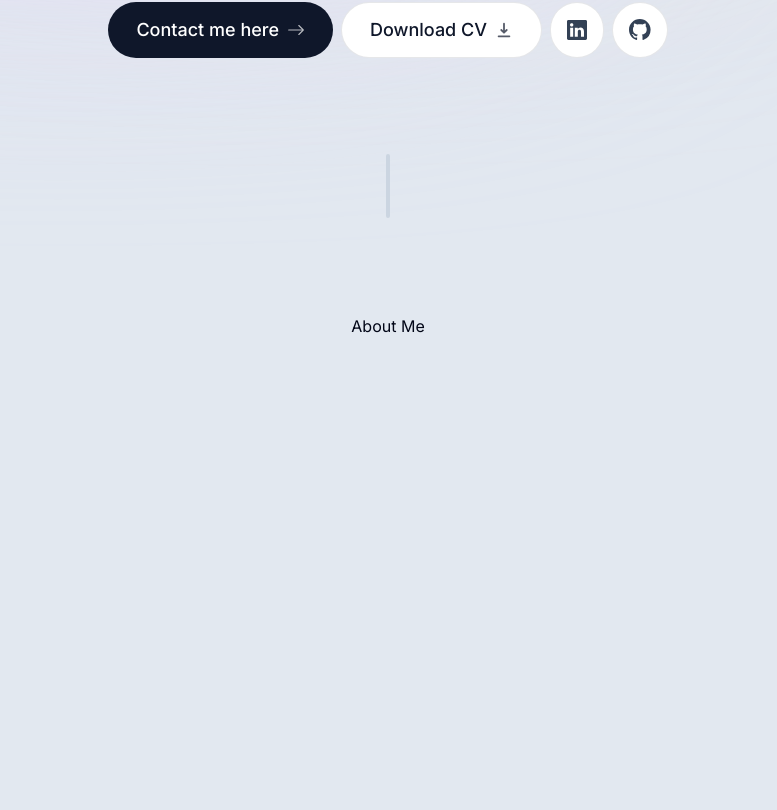
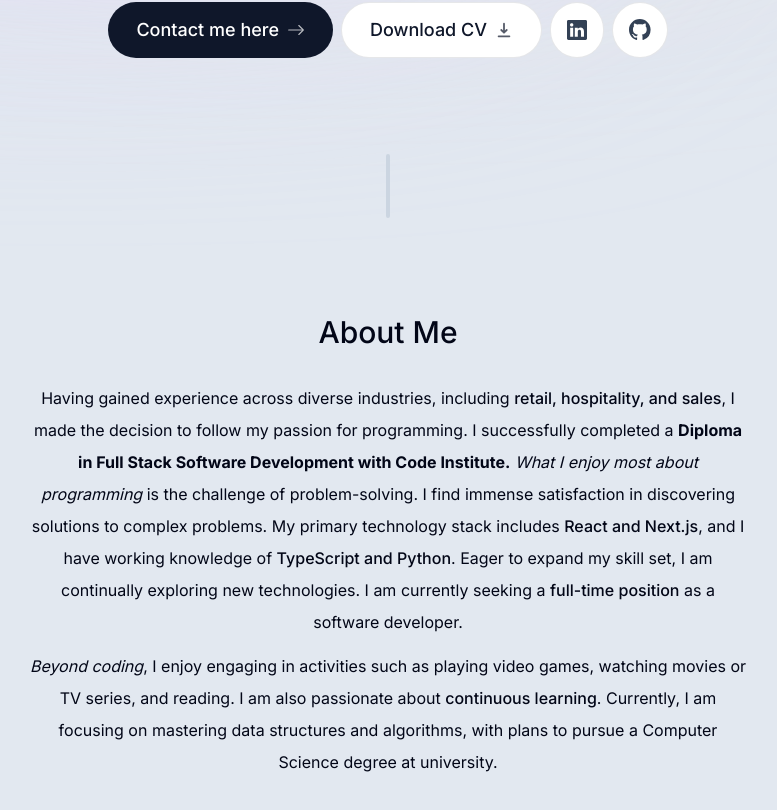
Before and after one commit to Harry-Leepz/personal-portfolio, a Next.js app: page / in a window 1280 px wide. Shown: the part 660-1470 px from the top of the page, without its empty margins (252-1029 px from the left). Before the commit the page ends 998 px from the top, so only its background shows below. Built offline with nearby package versions, Linux system fonts and the light colour scheme.

Commit message:
feat: enhance About component with SectionHeading and detailed personal description

```diff
--- a/components/sections/about.tsx
+++ b/components/sections/about.tsx
@@ -1,3 +1,36 @@
+import SectionHeading from "./section-heading";
+
 export default function About() {
-  return <h2>About Me</h2>;
+  return (
+    <section className='mb-28 max-w-[45rem] text-center leading-8 sm:mb-40'>
+      <SectionHeading>About Me</SectionHeading>
+      <p className='mb-3'>
+        Having gained experience across diverse industries, including{" "}
+        <span className='font-medium'>retail, hospitality, and sales</span>, I
+        made the decision to follow my passion for programming. I successfully
+        completed a{" "}
+        <span className='font-bold'>
+          Diploma in Full Stack Software Development with Code Institute.
+        </span>{" "}
+        <span className='italic'>What I enjoy most about programming</span> is
+        the challenge of problem-solving. I find immense satisfaction in
+        discovering solutions to complex problems. My primary technology stack
+        includes <span className='font-medium'>React and Next.js</span>, and I
+        have working knowledge of{" "}
+        <span className='font-medium'>TypeScript and Python</span>. Eager to
+        expand my skill set, I am continually exploring new technologies. I am
+        currently seeking a{" "}
+        <span className='font-medium'>full-time position</span> as a software
+        developer.{" "}
+      </p>
+      <p>
+        <span className='italic'>Beyond coding</span>, I enjoy engaging in
+        activities such as playing video games, watching movies or TV series,
+        and reading. I am also passionate about{" "}
+        <span className='font-medium'>continuous learning</span>. Currently, I
+        am focusing on mastering data structures and algorithms, with plans to
+        pursue a Computer Science degree at university.{" "}
+      </p>
+    </section>
+  );
 }
```
